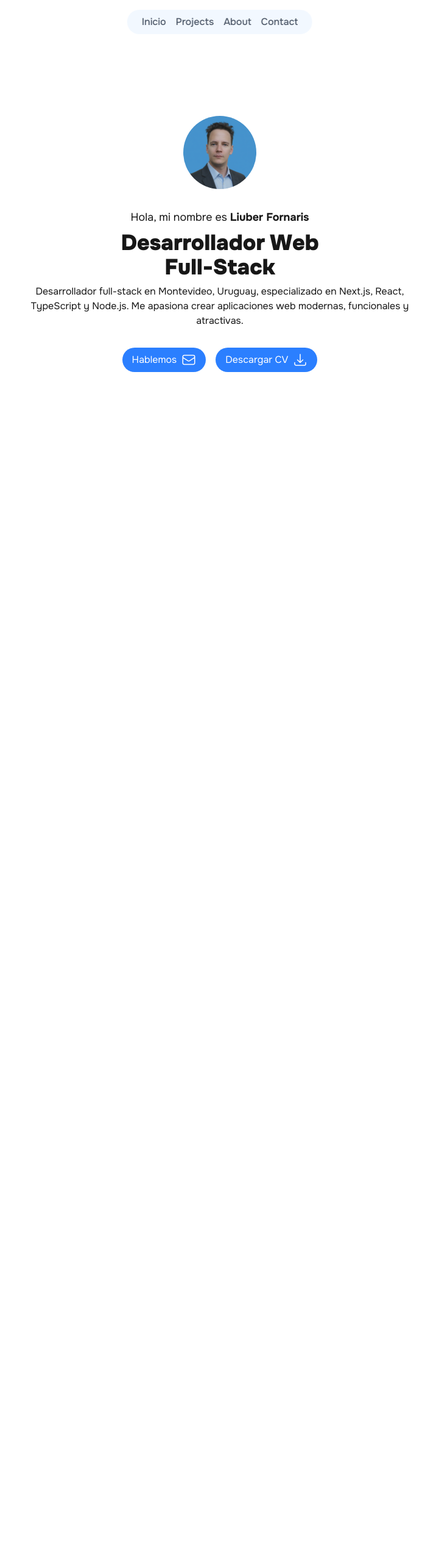
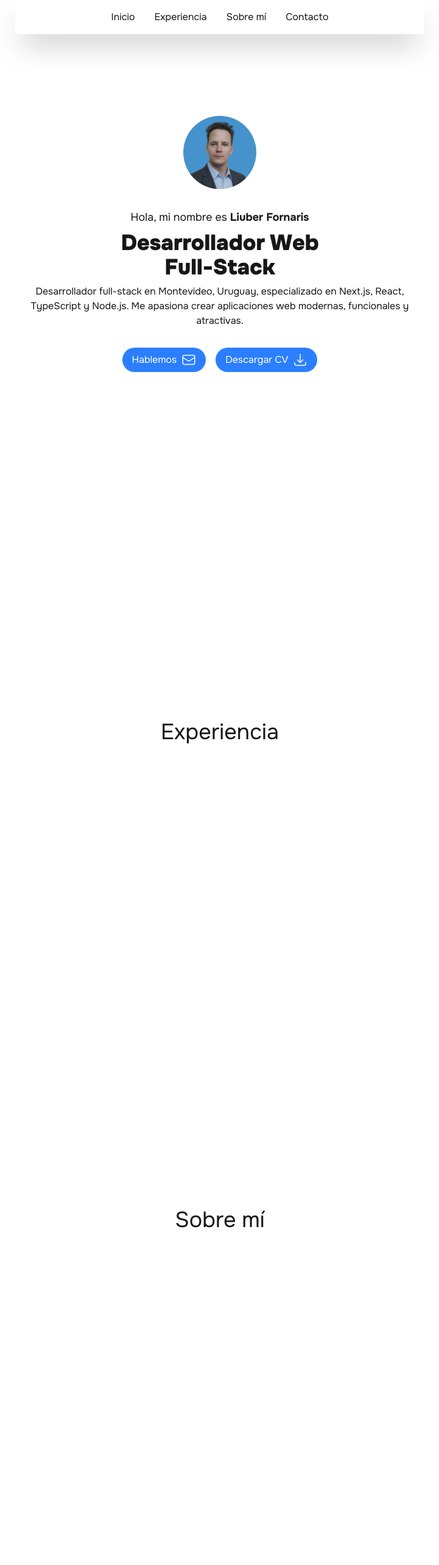
Before and after one commit to lfornarisr/portfolio, a Next.js app: page / in a window 1280 px wide. Shown: the top 2566 px of the page at 61% size, without its empty margins (279-1000 px from the left). Before the commit the page ends 800 px from the top, so only its background shows below. Built offline with nearby package versions, Linux system fonts and the light colour scheme.

Commit message:
navbar ready

```diff
--- a/package.json
+++ b/package.json
@@ -9,6 +9,7 @@
     "lint": "eslint"
   },
   "dependencies": {
+    "@heroicons/react": "^2.2.0",
     "framer-motion": "^12.23.24",
     "next": "15.5.4",
     "react": "19.1.0",
--- a/src/app/page.tsx
+++ b/src/app/page.tsx
@@ -1,10 +1,16 @@
 "use client";
 import Hero_Section from "@/components/HeroSection";
+import ExperienceSection from "@/components/ExperienceSection";
+import AboutSection from "@/components/AboutSection";
+import ContactSection from "@/components/ContactSection";
 export default function Home() {
   return (
     <>
       <main>
         <Hero_Section />
+        <ExperienceSection />
+        <AboutSection />
+        <ContactSection />
       </main>
     </>
   );
--- /dev/null
+++ b/src/components/AboutSection.tsx
@@ -0,0 +1,17 @@
+import Image from "next/image";
+import Button from "./Button";
+import FadeInSection from "./FadeInSection";
+
+const HeroSection = () => {
+  return (
+    <section id="sobremi" className="h-screen">
+      <FadeInSection>
+        <div className="h-full flex flex-col items-center justify-center space-y-8">
+          <h2 className="text-4xl">Sobre mí</h2>
+        </div>
+      </FadeInSection>
+    </section>
+  );
+};
+
+export default HeroSection;
--- /dev/null
+++ b/src/components/ContactSection.tsx
@@ -0,0 +1,17 @@
+import Image from "next/image";
+import Button from "./Button";
+import FadeInSection from "./FadeInSection";
+
+const HeroSection = () => {
+  return (
+    <section id="contacto" className="h-screen">
+      <FadeInSection>
+        <div className="h-full flex flex-col items-center justify-center space-y-8">
+          <h2 className="text-4xl">Contacto</h2>
+        </div>
+      </FadeInSection>
+    </section>
+  );
+};
+
+export default HeroSection;
--- /dev/null
+++ b/src/components/ExperienceSection.tsx
@@ -0,0 +1,17 @@
+import Image from "next/image";
+import Button from "./Button";
+import FadeInSection from "./FadeInSection";
+
+const HeroSection = () => {
+  return (
+    <section id="experiencia" className="h-screen">
+      <FadeInSection>
+        <div className="h-full flex flex-col items-center justify-center space-y-8">
+          <h2 className="text-4xl">Experiencia</h2>
+        </div>
+      </FadeInSection>
+    </section>
+  );
+};
+
+export default HeroSection;
--- a/src/components/Header.tsx
+++ b/src/components/Header.tsx
@@ -1,29 +1,103 @@
-import React from "react";
-
+"use client";
+import {
+  Bars3Icon,
+  BriefcaseIcon,
+  EnvelopeIcon,
+  UserIcon,
+} from "@heroicons/react/24/outline";
+import { XMarkIcon, HomeIcon } from "@heroicons/react/24/outline";
+import { useState } from "react";
+import { motion, AnimatePresence } from "framer-motion";
 const navLinks = [
-  { name: "Inicio", href: "#inicio" },
-  { name: "Projects", href: "#projects" },
-  { name: "About", href: "#about" },
-  { name: "Contact", href: "#contact" },
+  { name: "Inicio", href: "#inicio", icon: HomeIcon },
+  { name: "Experiencia", href: "#experiencia", icon: BriefcaseIcon },
+  { name: "Sobre mí", href: "#sobremi", icon: UserIcon },
+  { name: "Contacto", href: "#contacto", icon: EnvelopeIcon },
 ];
-
-const Header: React.FC = () => (
-  <header className="fixed top-4 left-1/2 transform -translate-x-1/2 text-gray-600 dark:text-gray-200">
-    <nav className="flex justify-center w-full">
-      <ul className="flex space-x-4 rounded-4xl px-6 py-2 bg-blue-200/20 backdrop-blur-lg dark:bg-black/10">
-        {navLinks.map((link) => (
-          <li key={link.name} className=" font-medium min-w-max">
+const Header: React.FC = () => {
+  const [menuOpen, setMenuOpen] = useState(false);
+  return (
+    <header className="fixed w-full max-w-2xl flex flex-col justify-center items-center p-4 z-50 bg-white/90 dark:bg-black/90 backdrop-blur-md shadow-2xl">
+      {" "}
+      <div className="flex justify-between md:justify-center items-center w-full">
+        {" "}
+        <button
+          onClick={() => setMenuOpen(!menuOpen)}
+          className="md:hidden text-gray-600 dark:text-gray-200 cursor-pointer"
+          aria-label="Toggle menu"
+        >
+          {" "}
+          <Bars3Icon className="size-8 text-blue-400 hover:text-blue-500" />{" "}
+        </button>{" "}
+        <nav className="hidden md:flex space-x-8">
+          {" "}
+          {navLinks.map((link) => (
             <a
+              key={link.name}
               href={link.href}
-              className="hover:text-blue-500 transition-colors duration-300"
+              className="hover:text-blue-500 transition-colors duration-300 cursor-pointer"
             >
-              {link.name}
+              {" "}
+              {link.name}{" "}
             </a>
-          </li>
-        ))}
-      </ul>
-    </nav>
-  </header>
-);
-
+          ))}{" "}
+        </nav>{" "}
+      </div>{" "}
+      {/* Menu móvil con animación */}{" "}
+      <AnimatePresence>
+        {" "}
+        {menuOpen && (
+          <>
+            {" "}
+            <motion.div
+              initial={{ opacity: 0 }}
+              animate={{ opacity: 0.3 }}
+              exit={{ opacity: 0 }}
+              transition={{ duration: 0.3 }}
+              className="fixed inset-0 bg-black z-40 w-full h-screen"
+              onClick={() => setMenuOpen(false)}
+            />{" "}
+            <motion.nav
+              initial={{ x: "-100%" }}
+              animate={{ x: 0 }}
+              exit={{ x: "-100%" }}
+              transition={{ duration: 0.4, ease: "easeInOut" }}
+              className="fixed top-0 left-0 h-screen w-2/3 sm:w-1/3 bg-white/90 dark:bg-black/90 backdrop-blur-md shadow-2xl md:hidden z-50"
+            >
+              {" "}
+              <div className="flex items-center p-3 shadow justify-end">
+                {" "}
+                <button
+                  onClick={() => setMenuOpen(!menuOpen)}
+                  className="md:hidden text-gray-600 dark:text-gray-200 cursor-pointer"
+                  aria-label="Toggle menu"
+                >
+                  {" "}
+                  <XMarkIcon className="size-6 text-blue-400 hover:text-blue-500" />{" "}
+                </button>{" "}
+              </div>{" "}
+              <ul className="flex flex-col text-lg">
+                {" "}
+                {navLinks.map((link) => (
+                  <li className="flex gap-4 p-3" key={link.name}>
+                    {" "}
+                    <link.icon className="size-6 mb-1 text-blue-400" />{" "}
+                    <a
+                      href={link.href}
+                      className="hover:text-blue-500 transition-colors duration-300 cursor-pointer"
+                    >
+                      {" "}
+                      {link.name}{" "}
+                    </a>{" "}
+                  </li>
+                ))}{" "}
+              </ul>{" "}
+              <hr className="mx-4 border text-gray-500" />{" "}
+            </motion.nav>{" "}
+          </>
+        )}{" "}
+      </AnimatePresence>{" "}
+    </header>
+  );
+};
 export default Header;
```
Also changed, not shown: 1 other file (tests, documents, lock files or other folders).
